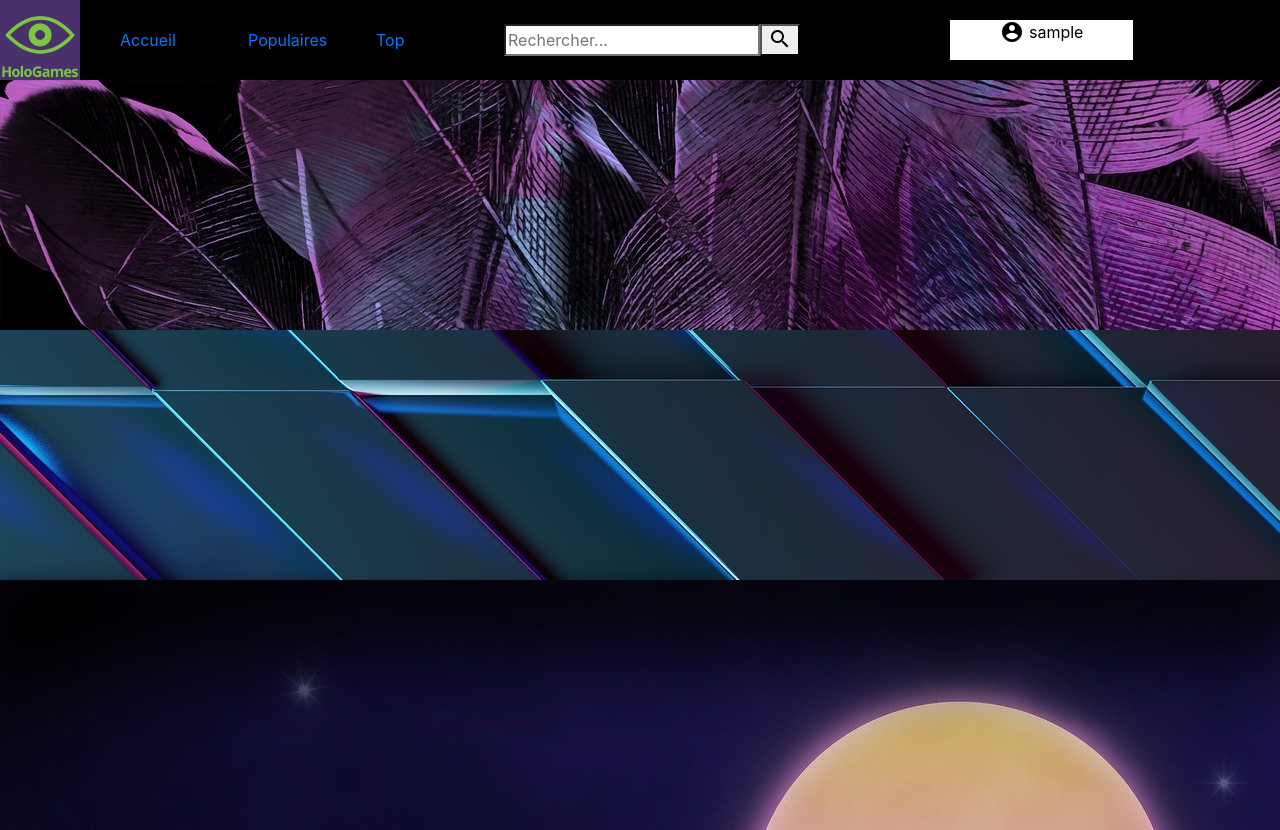
After one commit to ROYERXIV/P5, a PHP site: template view/homepage.php in a window 1280 px wide. The commit adds this page. Run offline with PHP 8.4, Linux system fonts and the light colour scheme; the template is opened without the code that fills it, so the values that code supplies are empty; the visitor is signed in with stand-in values (Sample User, id 1).

Commit message:
commit slider

```diff
--- a/model/DbModel.php
+++ b/model/DbModel.php
@@ -5,7 +5,7 @@ class DbModel
     protected function dbConnect()
     {
         try {
-            $bdd = new PDO('mysql:host=localhost;port=3308;dbname=p4oc;charset=utf8', 'root', '');
+            $bdd = new PDO('mysql:host=localhost;port=3308;dbname=projet5;charset=utf8', 'root', '');
             $bdd->setAttribute(PDO::ATTR_ERRMODE, PDO::ERRMODE_EXCEPTION);
             return $bdd;
         } catch (Exception $e) {
--- /dev/null
+++ b/public/JS/slider.js
@@ -0,0 +1,28 @@
+class Diaporama {
+    constructor(id){
+        this.slider = document.getElementById(id);
+        this.slides = document.getElementsByClassName("slide");
+        this.index = 0;
+        this.show();
+        this.slideInterval = setInterval(()=> {
+            this.next();
+        }, 5000);
+
+    }
+
+    show(){
+        for (let i = 0, i < this.slides.length, i++){
+            this.slides[i].style.display ="none";
+        }
+        this.slides[this.index].style.display = "block";
+    }
+
+    next(){
+        this.index++;
+        if(this.index > this.slides.length -1){
+            this.index = 0;
+        }
+    }
+}
+
+const homePageSlider = new Diaporama("slider");
--- /dev/null
+++ b/public/stylesheet.css
@@ -0,0 +1,104 @@
+body {
+    box-sizing: border-box;
+    margin: 0;
+}
+#nav-logo img{
+    max-width: 80px;
+
+}
+#main-nav {
+    display: flex;
+    flex-direction: row;
+    background-color: black ;
+}
+#main-nav-ul {
+    display: flex;
+    flex-direction: row;
+    width: 100%;
+    margin: 0;
+}
+
+#main-nav-ul li {
+    min-width: 10vw;
+    list-style: none;
+    text-decoration: none;
+    vertical-align: center;
+    height: 80px;
+    line-height: 80px;
+}
+
+#form-recherche {
+    display: flex;
+    flex-direction: row;
+    height: 100%;
+}
+
+#field-recherche {
+    height: 2em;
+    margin: auto 0;
+}
+
+#form-recherche button {
+    height: 2em;
+    margin: auto 0;
+}
+
+#nav-user {
+    display: flex;
+    flex-direction: row;
+    width: 100%;
+    justify-content: flex-end;
+
+}
+#nav-user button {
+    margin: auto 15px auto 0;
+    height: 50% !important;
+}
+
+#user-home-panel {
+    background-color: white;
+    color: black;
+    position: relative;
+    display: inline-block;
+    margin: auto 150px;
+    padding: 0 50px;
+}
+
+#user-dropdown {
+    display: flex;
+}
+
+.account-icon {
+    padding-right: 5px;
+}
+#user-dropdown-content {
+    display: none;
+    position: absolute;
+    background-color: black;
+    z-index: 1;
+    min-width: 200px;
+    padding: 0 50px;
+    left: 0;
+}
+
+#user-dropdown-content a {
+    color: white;
+}
+
+#user-home-panel:hover #user-dropdown-content {
+    display: flex;
+    flex-direction: column;
+}
+
+/* SLIDER  */
+/*************************************/
+#slider {
+    width: 100%;
+}
+
+.slide {
+    max-width: 100vw;
+    margin: auto;
+    overflow: hidden;
+    height: 250px;
+}
--- /dev/null
+++ b/view/homepage.php
@@ -0,0 +1,18 @@
+<?php $title = "Accueil" ;?>
+<?php ob_start();?>
+
+<div id="slider">
+        <div class="slide">
+            <img src="public/img/slide1.jpg">
+        </div>
+        <div class="slide">
+            <img src="public/img/slide2.jpg">
+        </div>
+        <div class="slide">
+            <img src="public/img/slide3.jpg">
+        </div>
+
+</div>
+
+<?php $content = ob_get_clean();?>
+<?php include "view/template.php";?>
--- a/view/template.php
+++ b/view/template.php
@@ -5,11 +5,116 @@
         <title> <?php echo $title; ?> </title>
         <link rel="stylesheet" href="https://stackpath.bootstrapcdn.com/bootstrap/4.4.1/css/bootstrap.min.css"
           integrity="sha384-Vkoo8x4CGsO3+Hhxv8T/Q5PaXtkKtu6ug5TOeNV6gBiFeWPGFN9MuhOf23Q9Ifjh" crossorigin="anonymous">
+        <link rel="stylesheet" href="https://fonts.googleapis.com/icon?family=Material+Icons">
         <link href="public/stylesheet.css" rel="stylesheet">
+
     </head>
 
     <body>
+                                            <!--   HEADER     -->
+                             <!--                                            -->
+    <header>
+        <nav id="main-nav">
+            <div id="nav-logo">
+                <img src="public/img/logop5.png"/>
+            </div>
+            <ul id="main-nav-ul">
+                <li>
+                   <a href=""> Accueil</a>
+                </li>
+                <li>
+                    <a href=""> Populaires</a>
+                </li>
+                <li>
+                    <a href=""> Top </a>
+                </li>
+                    <form id="form-recherche">
+                        <input type="search" placeholder="Rechercher..." id="field-recherche" name="field-recherche" aria-label="formulaire de recherche">
+                        <button><span class="material-icons">search</span></button>
+                    </form>
+            </ul>
+            <div id="nav-user">
+                <?php
+                if(isset($_SESSION['pseudo'])){
+                    echo "<div id=\"user-home-panel\">
+                            <p id=\"user-dropdown\"> <span class=\"material-icons account-icon\">account_circle</span>".$_SESSION['pseudo']."</p>
+                            <div id='user-dropdown-content'>
+                                <a> Profil</a>
+                                <a> Mes jeux</a>
+                                <a href=\"index.php?action=deconnexion\"> Deconnexion </a>
+                            </div>
+                          </div>";
+                } else {
+                echo "<button type=\"button\" class=\"btn btn-primary\" data-toggle=\"modal\" data-target=\"#loginPopUp\">Connexion</button>";
+                echo "<button type=\"button\" class=\"btn btn-primary\" data-toggle=\"modal\" data-target=\"#inscriptionPopUp\">Inscription</button>";
+                }
+                ;?>
 
+
+            </div>
+
+        </nav>
+    </header>
+                                <!-- MODAL INSCRIPTION / CONNEXION   -->
+                                    <!--                          -->
+    <section id="modal">
+    <div class="modal fade" id="loginPopUp" tabindex="-1" role="dialog" aria-labelledby="loginModalLabel" aria-hidden="true">
+        <div class="modal-dialog" role="document">
+            <div class="modal-content">
+                <div class="modal-header">
+                    <h5 class="modal-title">Connexion</h5>
+                    <button type="button" class="close" data-dismiss="modal" aria-label="Close">
+                        <span aria-hidden="true">&times;</span>
+                    </button>
+                </div>
+                <div class="modal-body">
+                    <form id="form-connexion" action="index.php?action=login" method="post">
+                        <div class="form-group">
+                            <label for="pseudo">Votre pseudo:</label>
+                            <input type="text" class="form-control" name="pseudo"  placeholder="Pseudo">
+                        </div>
+                        <div class="form-group">
+                            <label for="password">Votre mot de passe:</label>
+                            <input type="password" class="form-control" name="password" placeholder="Password">
+                        </div>
+                        <small class="form-text text-muted">Vos identifiants doivent etre entre 8 et 20 caractères.</small>
+                        <button type="submit" class="btn btn-primary">Se connecter</button>
+                    </form>
+                </div>
+            </div>
+        </div>
+    </div>
+    <div class="modal fade" id="inscriptionPopUp" tabindex="-1" role="dialog" aria-labelledby="inscriptionModalLabel" aria-hidden="true">
+        <div class="modal-dialog" role="document">
+            <div class="modal-content">
+                <div class="modal-header">
+                    <h5 class="modal-title">Inscription</h5>
+                    <button type="button" class="close" data-dismiss="modal" aria-label="Close">
+                        <span aria-hidden="true">&times;</span>
+                    </button>
+                </div>
+                <div class="modal-body">
+                    <form id="form-inscription" action="index.php?action=saveInscription" method="post">
+                        <div class="form-group">
+                            <label for="pseudo">Votre pseudo:</label>
+                            <input type="text" class="form-control" name="pseudo"  placeholder="Pseudo">
+                        </div>
+                        <div class="form-group">
+                            <label for="password">Votre mot de passe:</label>
+                            <input type="password" class="form-control" name="password" placeholder="Password">
+                        </div>
+                        <small class="form-text text-muted">Vos identifiants doivent etre entre 8 et 20 caractères.</small>
+                        <button type="submit" class="btn btn-primary">S'inscrire</button>
+                    </form>
+                </div>
+            </div>
+        </div>
+    </div>
+    </section>
+
+    <section id="main">
+        <?= $content ?>
+    </section>
 
 
 
@@ -24,4 +129,5 @@
     <script src="https://stackpath.bootstrapcdn.com/bootstrap/4.4.1/js/bootstrap.min.js"
             integrity="sha384-wfSDF2E50Y2D1uUdj0O3uMBJnjuUD4Ih7YwaYd1iqfktj0Uod8GCExl3Og8ifwB6"
             crossorigin="anonymous"></script>
+    <script src="public/JS/slider.js"></script>
 </html>
```
Also changed, not shown: controller/userController.php (+9 -0 lines), index.php (+17 -1 lines), model/UserModel.php (+14 -1 lines), public/img/logop5.png (added), public/img/slide1.jpg (added), public/img/slide2.jpg (added), public/img/slide3.jpg (added).
